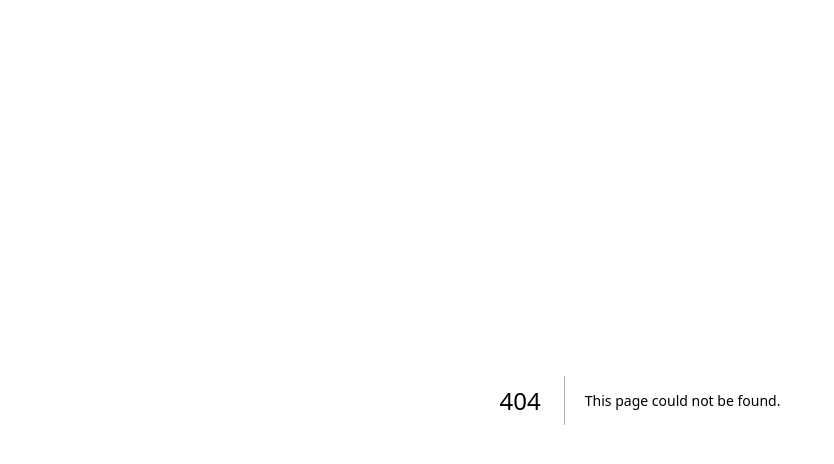
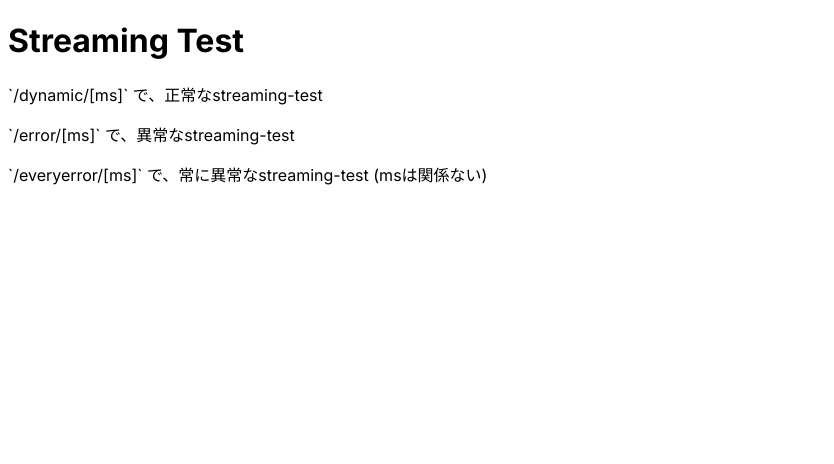
Before and after one commit to imamiya-masaki/streaming-frame-test, a Next.js app: page / in a window 1280 px wide. Before the commit this address had no page. Shown: the top 464 px of the page, without its empty margins (0-834 px from the left). Built offline with nearby package versions, Linux system fonts and the light colour scheme.

Commit message:
homeに軽く設定

```diff
--- /dev/null
+++ b/src/app/page.tsx
@@ -0,0 +1,12 @@
+export default function Home() {
+  return (
+    <main>
+      <div>
+        <h1>Streaming Test</h1>
+        <p>`/dynamic/[ms]` で、正常なstreaming-test</p>
+        <p>`/error/[ms]` で、異常なstreaming-test</p>
+        <p>`/everyerror/[ms]` で、常に異常なstreaming-test (msは関係ない)</p>
+      </div>
+    </main>
+  )
+  }
```
